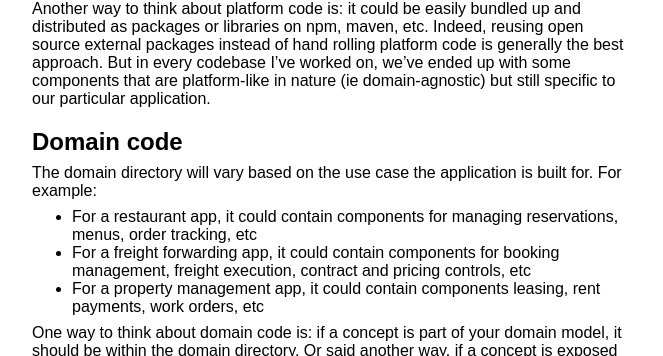
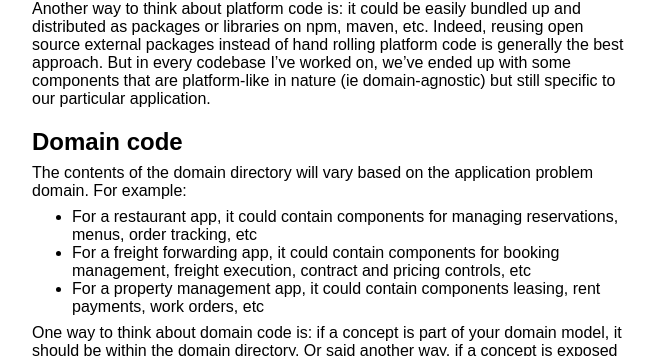
Before and after one commit to maxh/maxheinritz.com, a Jekyll site: the page built from _essays/organizing-codebases.md, in a window 1280 px wide. Shown: the part 574-930 px from the top of the page, without its empty margins (108-771 px from the left). Built offline with Jekyll 4.4.1, drawn with Linux system fonts in a browser that asks for light colours.

Commit message:
fix some grammar

```diff
--- a/_essays/organizing-codebases.md
+++ b/_essays/organizing-codebases.md
@@ -31,7 +31,7 @@ Another way to think about platform code is: it could be easily bundled up and d
 
 ## Domain code
 
-The domain directory will vary based on the use case the application is built for. For example:
+The contents of the domain directory will vary based on the application problem domain. For example:
 
 - For a restaurant app, it could contain components for managing reservations, menus, order tracking, etc
 - For a freight forwarding app, it could contain components for booking management, freight execution, contract and pricing controls, etc
```
